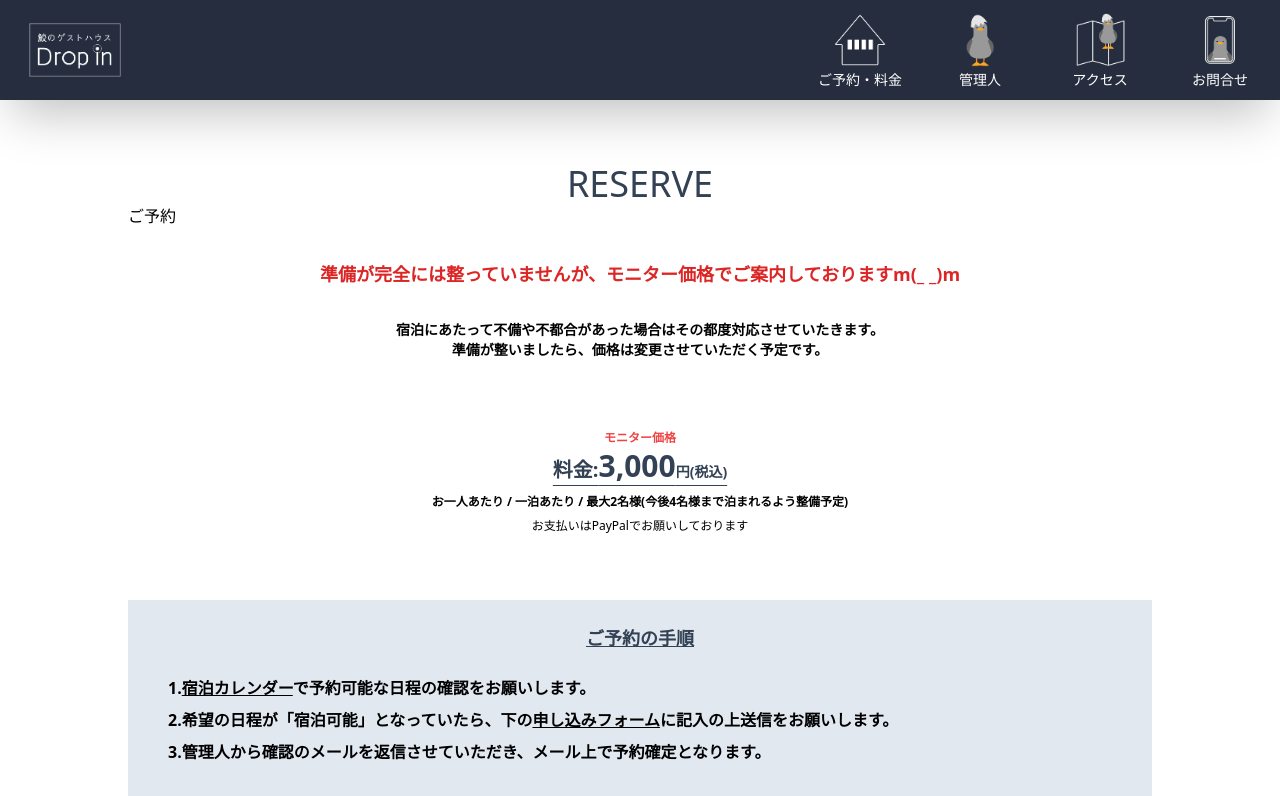
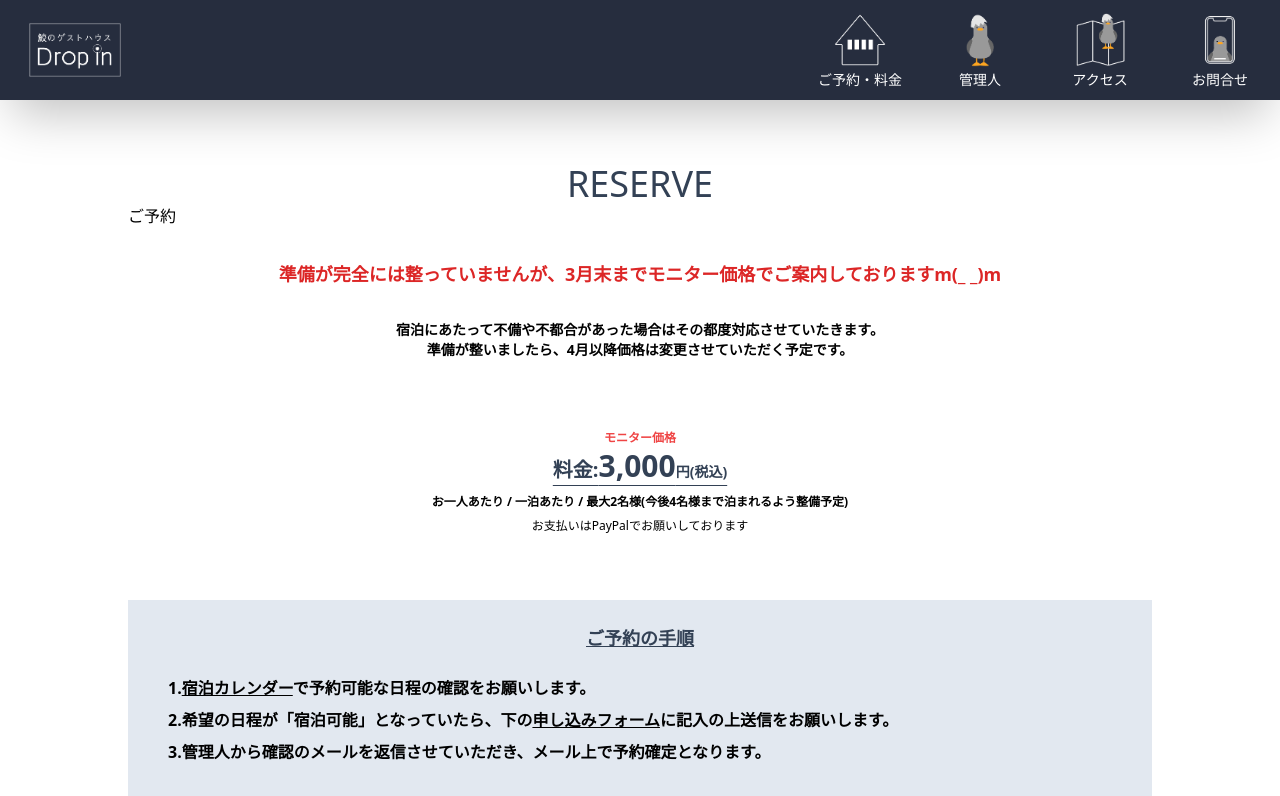
Before and after one commit to ishibashi-futos/Dropin, a Vue app: page /guest_house/reserve in a window 1280 px wide. Shown: the top 796 px of the page. Built offline with nearby package versions, Linux system fonts and the light colour scheme.

Commit message:
文言変更

```diff
--- a/src/views/GuestHouse/Reserve.vue
+++ b/src/views/GuestHouse/Reserve.vue
@@ -6,10 +6,10 @@ import { ref } from 'vue'
   <section class="section mt-16">
     <h2 class="text-slate-700 text-4xl text-center">RESERVE</h2>
     <p class="text-base text-slate-700　text-center">ご予約</p>
-    <h3 class="text-center text-lg font-bold text-red-600 mt-8">準備が完全には整っていませんが、モニター価格でご案内しておりますm(_ _)m</h3>
+    <h3 class="text-center text-lg font-bold text-red-600 mt-8">準備が完全には整っていませんが、3月末までモニター価格でご案内しておりますm(_ _)m</h3>
     <p class="text-center text-sm font-bold mt-8">
       宿泊にあたって不備や不都合があった場合はその都度対応させていたきます。<br>
-      準備が整いましたら、価格は変更させていただく予定です。
+      準備が整いましたら、4月以降価格は変更させていただく予定です。
     </p>
     <div class="text-center mt-16">
       <span class="text-xs font-bold text-red-500">モニター価格</span><br>
```
